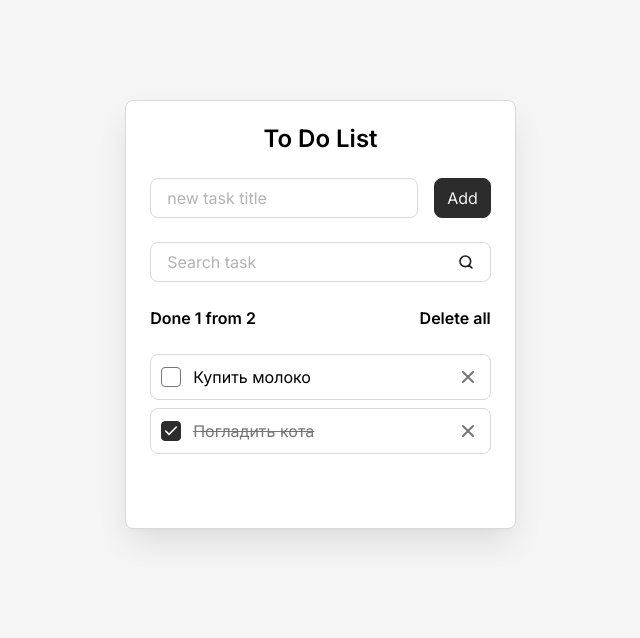
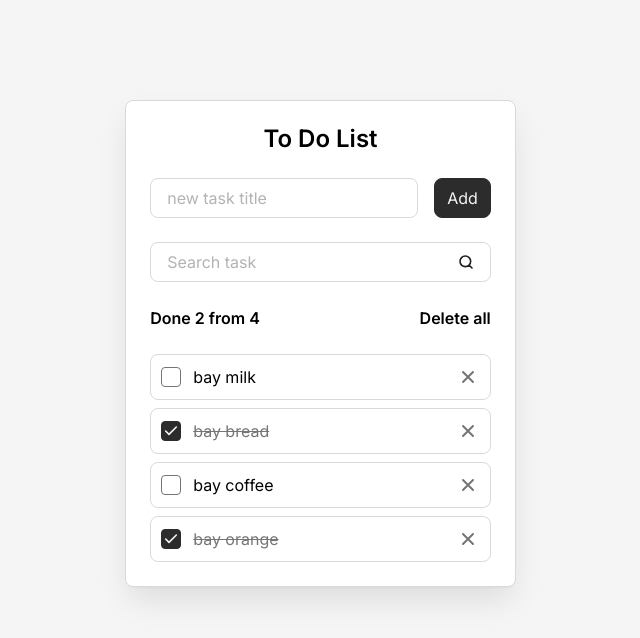
Before and after one commit to ivan1986mrpl/to-do-react, a React (Vite) app: page / in a window 1280 px wide. Shown: the top 638 px of the page, without its empty margins (312-952 px from the left). Built offline with nearby package versions, Linux system fonts and the light colour scheme.

Commit message:
docs: add link deploy

```diff
--- a/src/components/Todo.jsx
+++ b/src/components/Todo.jsx
@@ -6,8 +6,10 @@ import TodoList from './TodoList'
 
 const Todo = () => {
   const [tasks, setTasks] = useState([
-    { id: 'task-1', title: 'Купить молоко', isDone: false },
-    { id: 'task-2', title: 'Погладить кота', isDone: true },
+    { id: 'task-1', title: 'bay milk', isDone: false },
+    { id: 'task-2', title: 'bay bread', isDone: true },
+    { id: 'task-3', title: 'bay coffee', isDone: false },
+    { id: 'task-4', title: 'bay orange', isDone: true },
   ])
   const [newTaskTitle, setNewTaskTitle] = useState('')
 
```
Also changed, not shown: 3 other files (tests, documents, lock files or other folders).
